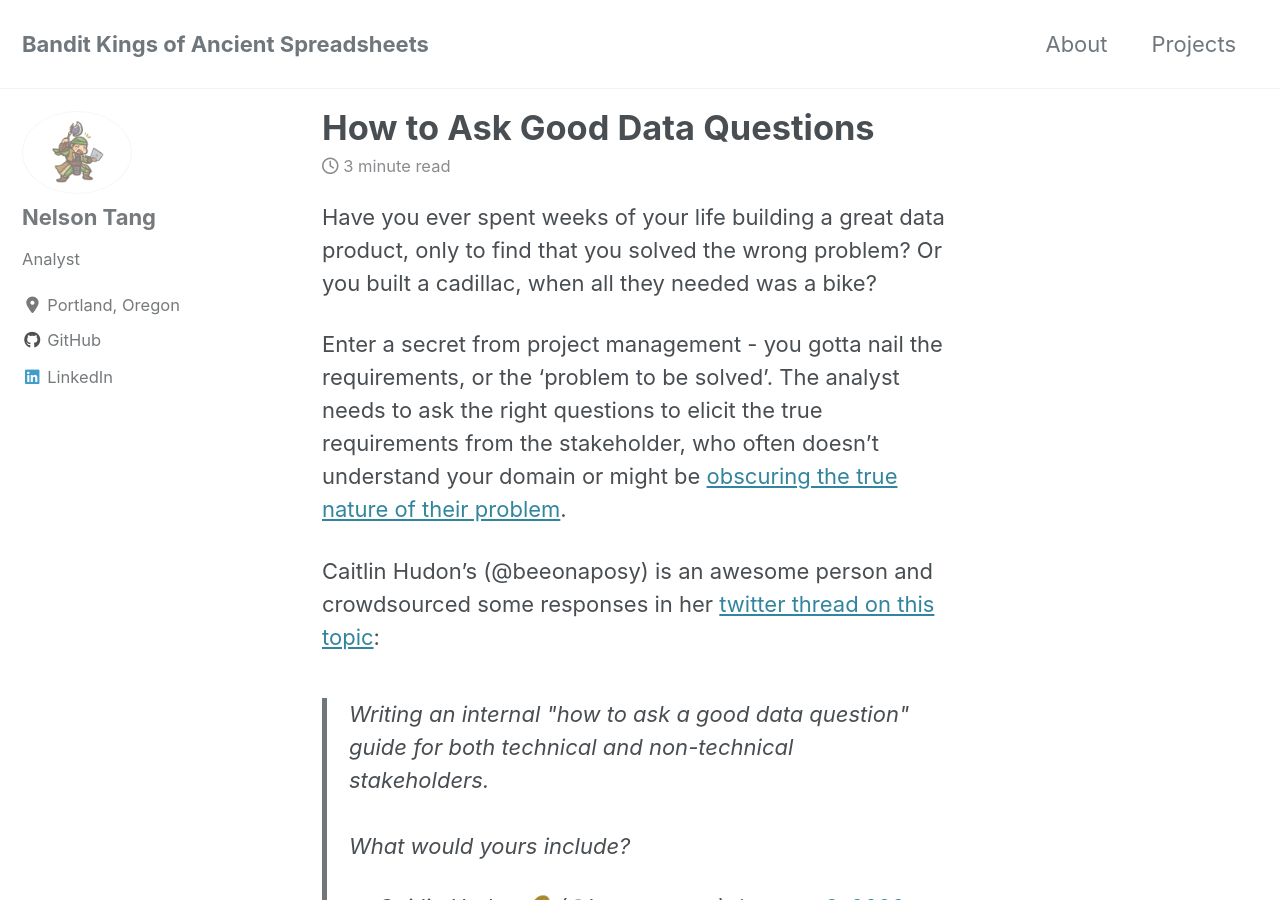
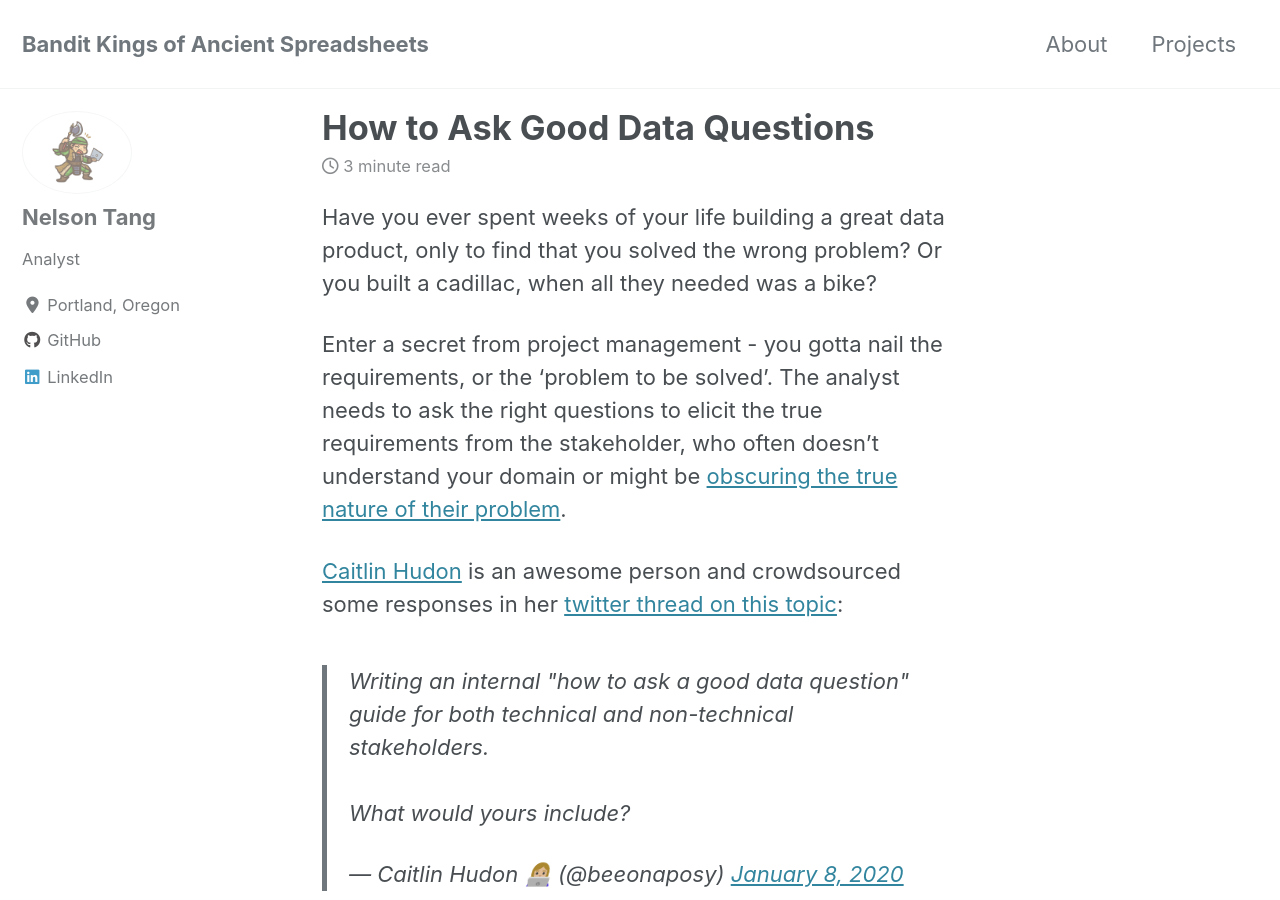
Before and after one commit to banditkingsofancientspreadsheets/banditkingsofancientspreadsheets.github.io, a Jekyll site: the page built from _posts/2020-01-22-How-to-ask-good-data-questions.md, in a window 1280 px wide and 900 px high. Built offline with Jekyll 4.4.1, drawn with Linux system fonts in a browser that asks for light colours; cached includes are drawn as plain includes; nearby versions of some CDN libraries; comment, search, counter and statistics services are not loaded.

Commit message:
fixed grammar

```diff
--- a/_posts/2020-01-22-How-to-ask-good-data-questions.md
+++ b/_posts/2020-01-22-How-to-ask-good-data-questions.md
@@ -8,7 +8,7 @@ Have you ever spent weeks of your life building a great data product, only to fi
 
 Enter a secret from project management - you gotta nail the requirements, or the 'problem to be solved'. The analyst needs to ask the right questions to elicit the true requirements from the stakeholder, who often doesn't understand your domain or might be [obscuring the true nature of their problem](https://en.wikipedia.org/wiki/XY_problem).
 
-Caitlin Hudon's (@beeonaposy) is an awesome person and crowdsourced some responses in her [twitter thread on this topic](https://twitter.com/beeonaposy/status/1214973414345195520):
+[Caitlin Hudon](http://caitlinhudon.com/) is an awesome person and crowdsourced some responses in her [twitter thread on this topic](https://twitter.com/beeonaposy/status/1214973414345195520):
 
 <blockquote class="twitter-tweet"><p lang="en" dir="ltr">Writing an internal &quot;how to ask a good data question&quot; guide for both technical and non-technical stakeholders. <br><br>What would yours include?</p>&mdash; Caitlin Hudon 👩🏼‍💻 (@beeonaposy) <a href="https://twitter.com/beeonaposy/status/1214973414345195520?ref_src=twsrc%5Etfw">January 8, 2020</a></blockquote> <script async src="https://platform.twitter.com/widgets.js" charset="utf-8"></script>
 
```
